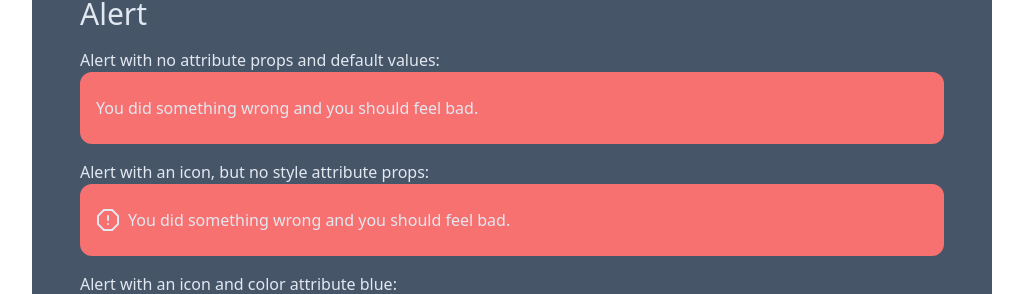
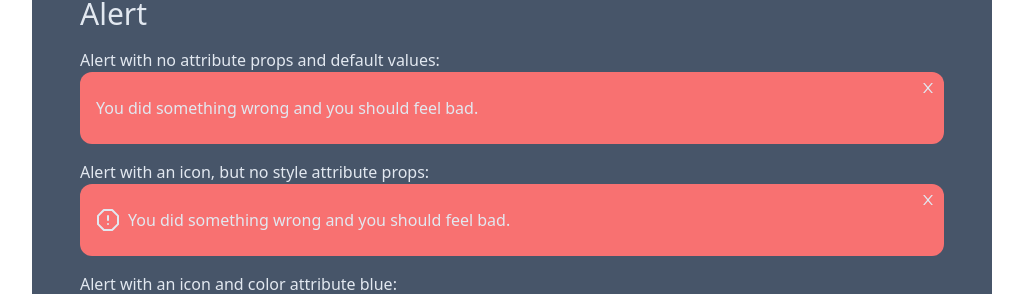
Before and after one commit to ChristofferGylin/react-component-library, a React app: page / in a window 1280 px wide. Shown: the part 642-936 px from the top of the page, without its empty margins (128-1151 px from the left). Built offline with nearby package versions, Linux system fonts and the light colour scheme; the HTML template or start-up script is replaced by a standard one.

Commit message:
Updated Alert component with closeAlert and  onDismiss functions

```diff
--- a/src/Alert.jsx
+++ b/src/Alert.jsx
@@ -1,30 +1,47 @@
+import { useState } from "react";
+import { AiOutlineClose } from "react-icons/ai";
+
 const Alert = (props) => {
+  const [display, setDisplay] = useState("flex");
+  const { color, Icon, children, onDismiss } = props;
 
-    const { color, Icon, children, onDismiss } = props;
+  const commonAtt = `w-full px-4 py-6 rounded-xl relative`;
+  let colorAtt = `bg-red-400`;
 
-    const commonAtt = `w-full px-4 py-6 rounded-xl`;
-    let colorAtt = `bg-red-400`;
+  if (color === "blue") {
+    colorAtt = `bg-blue-400`;
+  }
 
-    if (color === 'blue') {
+  if (Icon) {
+    return (
+      <div className={`${display} items-center gap-2 ${commonAtt} ${colorAtt}`}>
+        <Icon className="text-2xl" /> {children}{" "}
+        <AiOutlineClose
+          className="absolute top-2 right-2 hover:bg-black/10 rounded"
+          onClick={() => {
+            closeAlert(onDismiss, setDisplay);
+          }}
+        />
+      </div>
+    );
+  } else {
+    return (
+      <div className={`${display} ${commonAtt} ${colorAtt}`}>
+        {children}
+        <AiOutlineClose
+          className="absolute top-2 right-2 hover:bg-black/10 rounded"
+          onClick={() => {
+            closeAlert(onDismiss, setDisplay);
+          }}
+        />
+      </div>
+    );
+  }
+};
 
-        colorAtt = `bg-blue-400`;
-
-    }
-
-    if (Icon) {
-
-        return (
-            <div className={`flex items-center gap-2 ${commonAtt} ${colorAtt}`}><span><Icon className="text-2xl" /></span> <span>{children}</span></div>
-        )
-
-    } else {
-
-        return (
-            <div className={`${commonAtt} ${colorAtt}`}>{children}</div>
-        )
-
-    }
-
-}
+const closeAlert = (onDismiss, setDisplay) => {
+  setDisplay("hidden");
+  onDismiss();
+};
 
 export default Alert;
--- a/src/App.jsx
+++ b/src/App.jsx
@@ -12,6 +12,10 @@ const cardText = `Lorem ipsum dolor sit amet consectetur adipisicing elit. Aperi
                 eaque deserunt, esse deleniti voluptatibus accusantium fugiat
                 quam at, hic ipsa repellat culpa, rerum debitis nesciunt
                 recusandae.`;
+
+const onDismiss = () => {
+  alert("You closed the alert.");
+};
 
 function App() {
   return (
@@ -82,19 +86,21 @@ function App() {
           <h2 className="text-3xl">Alert</h2>
           <div>
             <p>Alert with no attribute props and default values:</p>
-            <Alert>You did something wrong and you should feel bad.</Alert>
+            <Alert onDismiss={onDismiss}>
+              You did something wrong and you should feel bad.
+            </Alert>
           </div>
 
           <div>
             <p>Alert with an icon, but no style attribute props:</p>
-            <Alert Icon={FiAlertOctagon}>
+            <Alert Icon={FiAlertOctagon} onDismiss={onDismiss}>
               You did something wrong and you should feel bad.
             </Alert>
           </div>
 
           <div>
             <p>Alert with an icon and color attribute blue:</p>
-            <Alert Icon={FiAlertOctagon} color="blue">
+            <Alert Icon={FiAlertOctagon} color="blue" onDismiss={onDismiss}>
               You did something wrong and you should feel bad.
             </Alert>
           </div>
```
